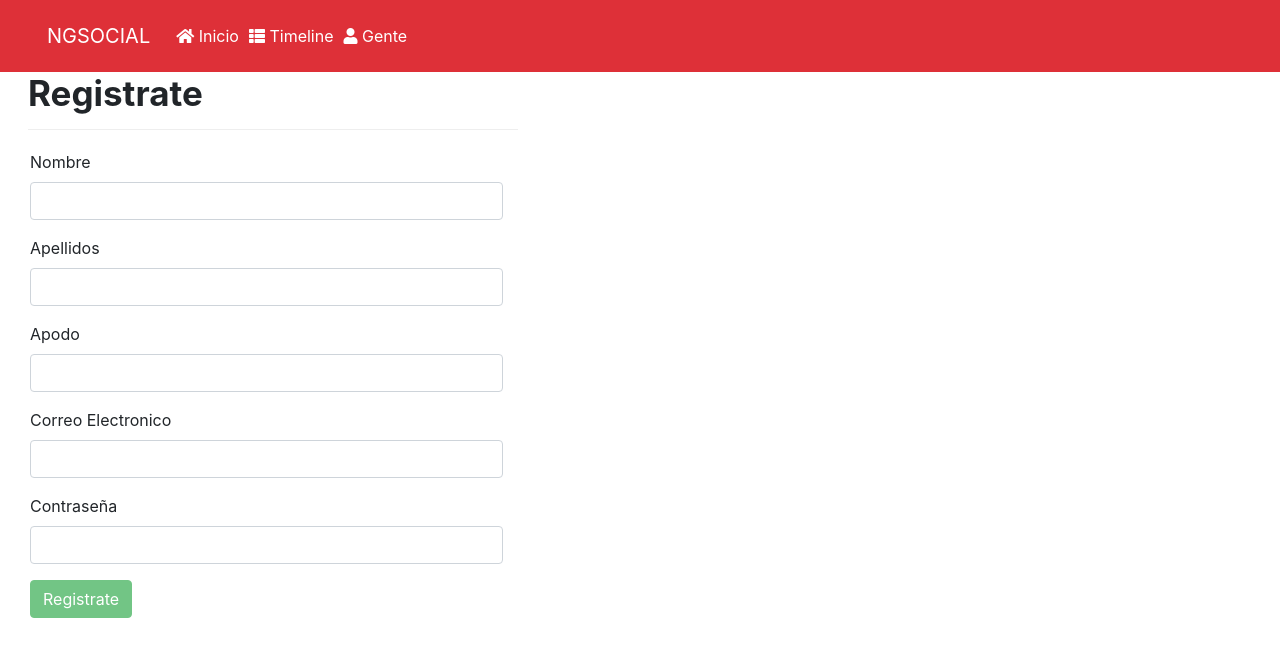
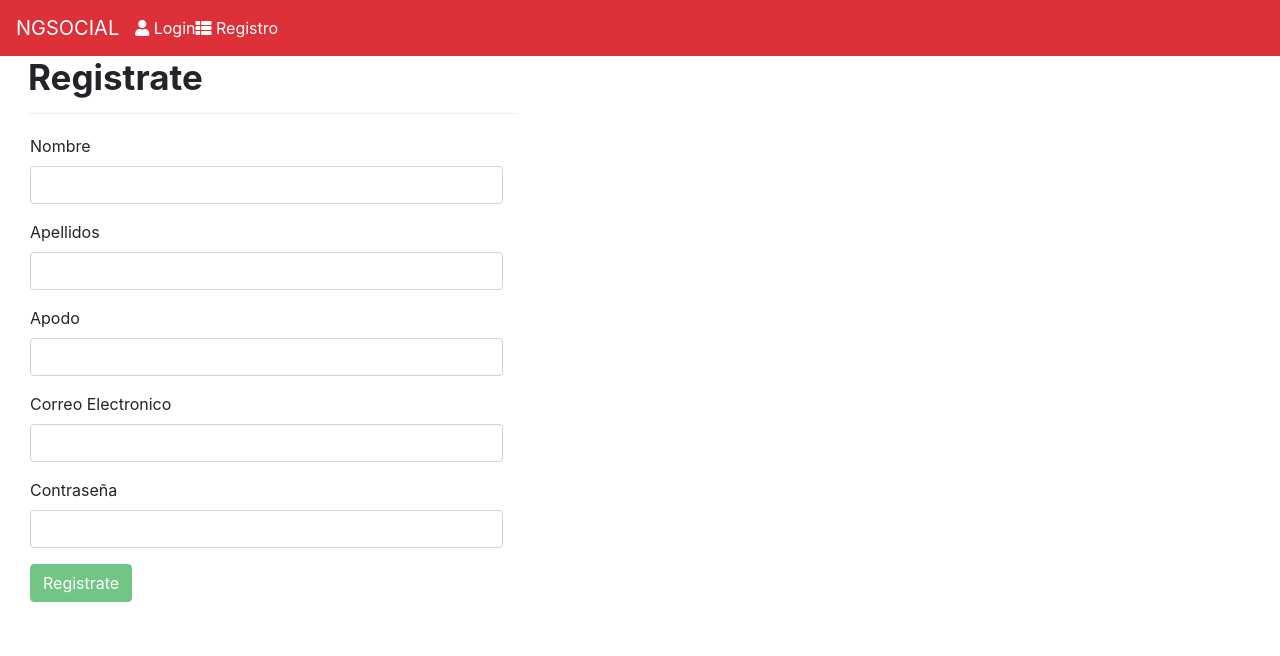
Before and after one commit to eulalionava/Red-social, an Angular app: page /registro in a window 1280 px wide. Shown: the top 656 px of the page. Built offline with nearby package versions, Linux system fonts and the light colour scheme.

Commit message:
Logeo realizado correctamente

```diff
--- a/src/app/app.component.html
+++ b/src/app/app.component.html
@@ -1,34 +1,44 @@
 <div class="navigation col-lg-12">
-    <nav class="navbar navbar-light" style="background-color: #de3038;">
-      <!-- Navbar content -->
-      <div class="container-fluid">
+    <nav class="navbar navbar-expand-lg navbar-light" style="background-color: #de3038;">
+          <a class="navbar-brand" href="#">{{title}}</a>
 
-        <div class="menu-horizontal">
-          <ul class="nav navbar">
-            <li>
-                <a href="#" class="navbar-brand">{{title}}</a>
-            </li>
-            <li>
-              <a href="#">
+          <div class="collapse navbar-collapse" id="navbarTogglerDemo03">
+            <ul class="navbar-nav mr-auto mt-2 mt-lg-0" *ngIf="identity">
+              <li class="nav-item active">
+                <a class="nav-link" href="#">
                   <span class="fas fa-home"></span>
                   Inicio
                 </a>
               </li>
-            <li>
-              <a href="#">
+              <li class="nav-item">
+                <a class="nav-link" href="#">
                   <span class="fas fa-th-list"></span>
                   Timeline
                 </a>
               </li>
-            <li>
-              <a href="#">
+              <li class="nav-item">
+                <a class="nav-link disabled" href="#">
                   <span class="fas fa-user"></span>
                   Gente
                 </a>
               </li>
             </ul>
-        </div>
-
+            <form class="form-inline my-lg-0">
+                <ul class="navbar-nav mr-auto mt-2 mt-lg-0" *ngIf="!identity">
+                  <li>
+                    <a [routerLink]="['/login']" [routerLinkActive]="['active']">
+                      <span class="fas fa-user"></span>
+                      Login
+                    </a>
+                  </li>
+                  <li>
+                  <a [routerLink]="['/registro']" [routerLinkActive]="['active']">
+                    <span class="fas fa-th-list"></span>
+                    Registro
+                    </a>
+                  </li>
+                  </ul>
+            </form>
           </div>
     </nav>
 </div>
--- a/src/app/app.component.ts
+++ b/src/app/app.component.ts
@@ -1,10 +1,29 @@
-import { Component } from '@angular/core';
+import { Component,OnInit,DoCheck } from '@angular/core';
+import {UserService } from './services/user.service';
 
 @Component({
   selector: 'app-root',
   templateUrl: './app.component.html',
-  styleUrls: ['./app.component.css']
+  styleUrls: ['./app.component.css'],
+  providers:[UserService]
 })
-export class AppComponent {
-  public title = 'NGSOCIAL';
+export class AppComponent implements OnInit,DoCheck{
+  public title:string;
+  public identity;
+
+  constructor(
+    private _service:UserService
+  ){
+    this.title = 'NGSOCIAL'
+  }
+
+  ngOnInit(){
+    this.identity = this._service.getidentity();
+    console.log(this.identity);
+  }
+
+  //Monitorea ls cambios
+  ngDoCheck(){
+    this.identity = this._service.getidentity();
+  }
 }
--- a/src/app/componets/login/login.component.html
+++ b/src/app/componets/login/login.component.html
@@ -1,5 +1,13 @@
 <div class="col-lg-5">
   <h2 class="h1-strong">{{title}}</h2>
+
+  <div class="alert alert-success" *ngIf="status == 'success' " >
+    Te has identificado correctamente
+  </div>
+  <div class="alert alert-danger" *ngIf="status == 'error' " >
+    No te has identificado correctamente !!
+  </div>
+
   <form #loginForm="ngForm" (ngSubmit)="onSubmit()" class="col-lg-12">
     <p>
       <label for="">Correo Electronico</label>
--- a/src/app/componets/login/login.component.ts
+++ b/src/app/componets/login/login.component.ts
@@ -10,7 +10,10 @@ import { UserService } from '../../services/user.service';
 })
 export class LoginComponent implements OnInit {
   public title:string;
+  public status:string;
   public user:User;
+  public identity;
+  public token;
 
   constructor(
     private _route:ActivatedRoute,
@@ -18,6 +21,7 @@ export class LoginComponent implements OnInit {
     private _service:UserService
   ) {
     this.title = 'Identificate';
+    //Intancia el modelo
     this.user=new User('','','','','','','ROLE_USER','')
    }
 
@@ -25,9 +29,56 @@ export class LoginComponent implements OnInit {
   }
 
   onSubmit(){
-    alert(this.user.email);
-    alert(this.user.password);
-    console.log(this.user);
+    //Logear al usuario y conseguir sus datos
+    this._service.Signup(this.user).subscribe(
+      response=>{
+        this.identity = response['user'];
+        //verifica que lleve algo
+        if(!this.identity || !this.identity._id){
+          this.status = 'error';
+        }else{
+          this.status = 'success';
+          //peristir datos de usuario
+          localStorage.setItem('identity',JSON.stringify(this.identity));
+          //Obtener el token
+          this.gettoken();
+        }
+
+      },
+      error=>{
+        var errorMessage = <any>error;
+        console.log(errorMessage);
+        if(errorMessage != null){
+          this.status = 'error';
+        }
+      }
+    )
   }
 
+  //OBTIENE EL TOKEN
+  gettoken(){
+    this._service.Signup(this.user,'true').subscribe(
+      response=>{
+        this.token = response['token'];
+        //verifica que lleve algo
+        if(this.token.lenght <= 0){
+          this.status = 'error';
+        }else{
+          this.status = 'success';
+          //peristir token de usuario
+          localStorage.setItem('token',this.token);
+
+          //Conseguir los contadores o estadisticas del usuario
+        }
+
+      },
+      error=>{
+        var errorMessage = <any>error;
+        console.log(errorMessage);
+        if(errorMessage != null){
+          this.status = 'error';
+        }
+      }
+    )
+  }
 }
--- a/src/app/componets/register/register.component.html
+++ b/src/app/componets/register/register.component.html
@@ -5,9 +5,9 @@
     Registro completado correctamente
   </div>
   <div class="alert alert-danger" *ngIf="estatus == 'error' " >
-      El registro no ha podido completarse,quizas tu email o nick ya este en uso,
-      intentalo de nuevo con otros datos
-    </div>
+    El registro no ha podido completarse,quizas tu email o nick ya este en uso,
+    intentalo de nuevo con otros datos
+  </div>
   <form #registerForm="ngForm" (ngSubmit)="onSubmit(registerForm)" class="col-lg-12">
     <p>
       <label for="">Nombre</label>
--- a/src/app/services/user.service.ts
+++ b/src/app/services/user.service.ts
@@ -7,15 +7,50 @@ import { User } from '../models/user';
 @Injectable()
 export class UserService{
   public url:string
+  public identity;
+  public token;
 
   constructor(public _http:HttpClient){
     this.url = GLOBAL.url;
   }
-
+  //SERVICIO DE REGISTRO
   register(user:User){
     let params = JSON.stringify(user);
     let headers = new HttpHeaders().set('Content-Type','application/json');
     //regresa los datos
     return this._http.post(this.url+'register',params,{headers:headers});
   }
+
+  //SERVICIO ENCARGADO DEL LOGEO DE USUARIO
+  Signup(user:User,gettoken=null){
+    if(gettoken != null){
+      user = Object.assign(user,{gettoken} );
+    }
+    let params = JSON.stringify(user);
+    let headers = new HttpHeaders().set('Content-Type','application/json');
+    return this._http.post(this.url+'login',params,{headers:headers});
+  }
+
+  //Servicio que obtiene los datos de usuario
+  getidentity(){
+    let identity = JSON.parse(localStorage.getItem('identity'));
+    if(identity != 'undefined'){
+      this.identity = identity;
+    }else{
+      this.identity=null;
+    }
+    return this.identity;
+  }
+
+  //Servicio que obtiene el token
+  getToken(){
+    let token = localStorage.getItem('token');
+    if(token != 'undefined'){
+      this.token = token;
+    }else{
+      this.token = null;
+    }
+    return this.token;
+  }
+
 }
--- a/src/styles.css
+++ b/src/styles.css
@@ -8,6 +8,7 @@
   padding-bottom: 15px;
   border-bottom: 1px solid #eee;
 }
+
 .navigation{
   padding: 0px !important;
 }
@@ -18,6 +19,9 @@
 .navigation .navbar *{
   color: white;
 }
+.navigation .navbar a:hover{
+  background: #cc1717 !important
+}
 .menu-horizontal ul li{
   margin-right: 10px !important;
 }
```
Lines whose indentation alone changed are shown as unchanged.
